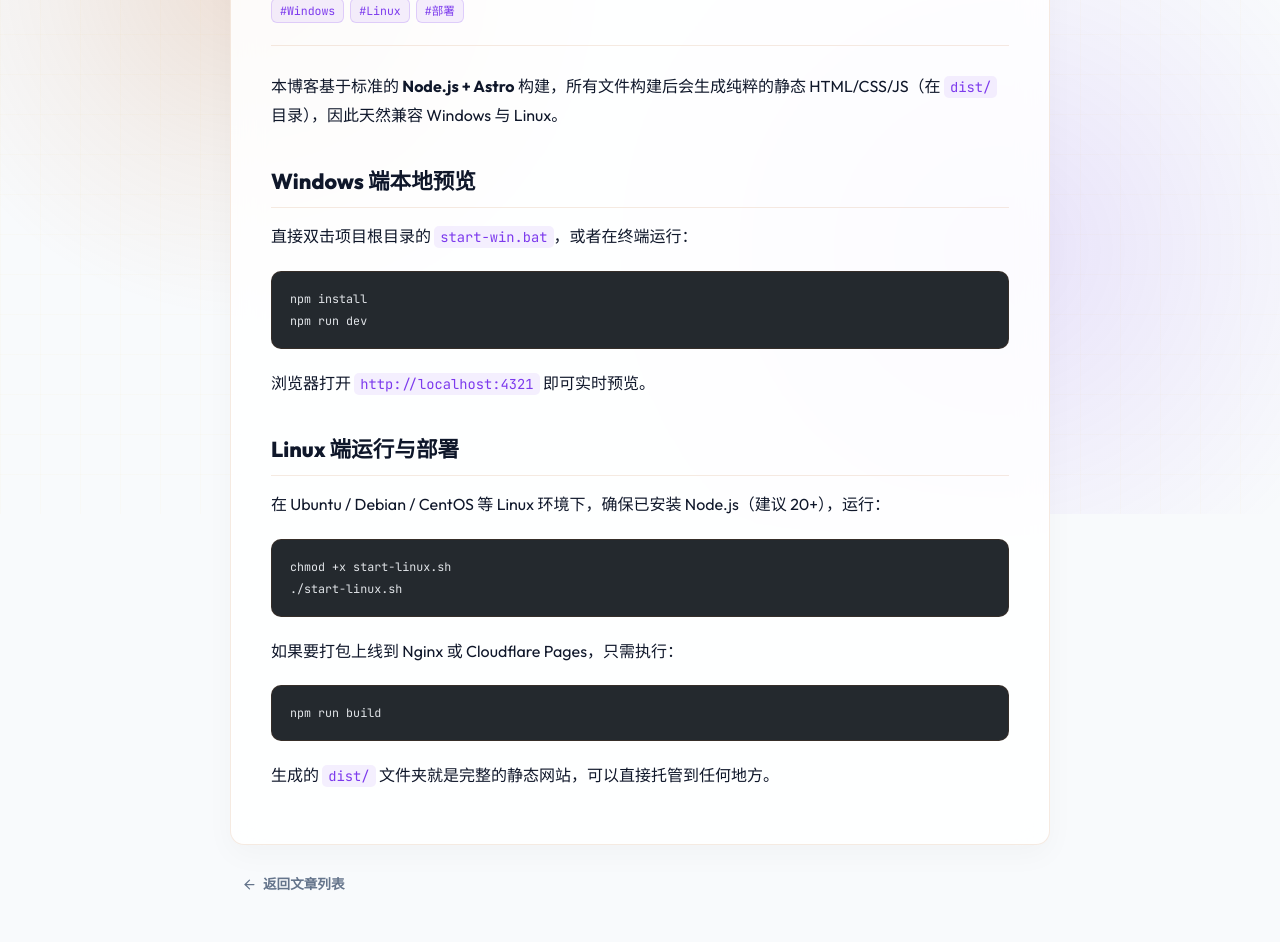
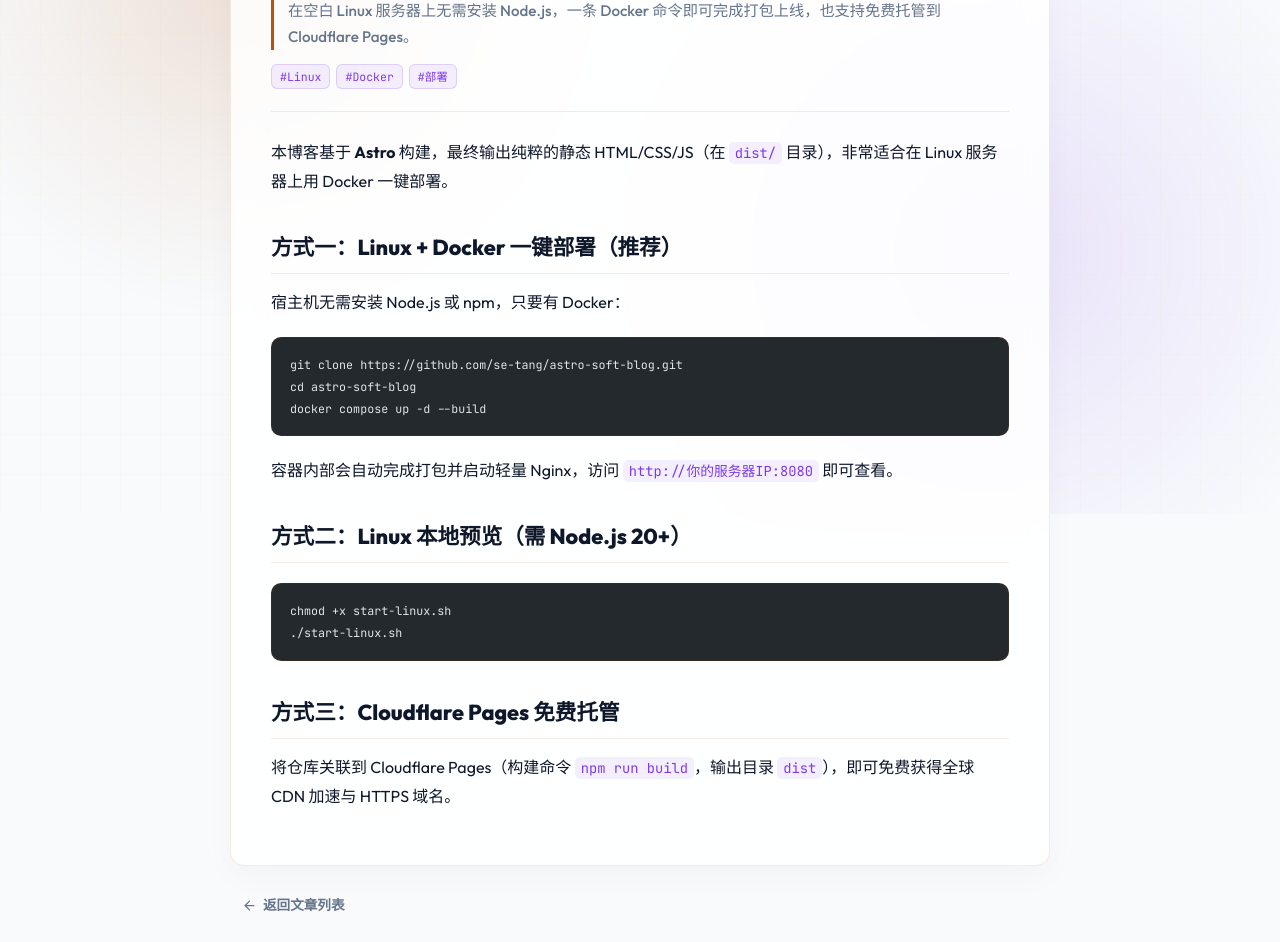
Before and after one commit to se-tang/astro-soft-blog, an Astro site: page /posts/cross-platform-guide in a window 1280 px wide. Shown: the part 286-1228 px from the top of the page. Built offline with nearby package versions, Linux system fonts and the light colour scheme; Astro itself is replaced by a stand-in of ours; code samples lack their colours.

Commit message:
chore: focus exclusively on Linux and Docker deployment

````diff
--- a/src/content/posts/cross-platform-guide.md
+++ b/src/content/posts/cross-platform-guide.md
@@ -1,37 +1,32 @@
 ---
-title: "Windows 与 Linux 跨平台运行与部署指南"
-description: "同一份博客代码，如何在 Windows 本地写作预览，又如何无缝运行在 Linux 服务器或 Cloudflare Pages 上。"
+title: "Linux 下 Docker 一键部署与 Cloudflare Pages 免费托管指南"
+description: "在空白 Linux 服务器上无需安装 Node.js，一条 Docker 命令即可完成打包上线，也支持免费托管到 Cloudflare Pages。"
 pubDate: 2026-11-15
 category: "运维部署"
-tags: ["Windows", "Linux", "部署"]
+tags: ["Linux", "Docker", "部署"]
 ---
 
-本博客基于标准的 **Node.js + Astro** 构建，所有文件构建后会生成纯粹的静态 HTML/CSS/JS（在 `dist/` 目录），因此天然兼容 Windows 与 Linux。
+本博客基于 **Astro** 构建，最终输出纯粹的静态 HTML/CSS/JS（在 `dist/` 目录），非常适合在 Linux 服务器上用 Docker 一键部署。
 
-## Windows 端本地预览
+## 方式一：Linux + Docker 一键部署（推荐）
 
-直接双击项目根目录的 `start-win.bat`，或者在终端运行：
+宿主机无需安装 Node.js 或 npm，只要有 Docker：
 
-```powershell
-npm install
-npm run dev
+```bash
+git clone https://github.com/se-tang/astro-soft-blog.git
+cd astro-soft-blog
+docker compose up -d --build
 ```
 
-浏览器打开 `http://localhost:4321` 即可实时预览。
+容器内部会自动完成打包并启动轻量 Nginx，访问 `http://你的服务器IP:8080` 即可查看。
 
-## Linux 端运行与部署
-
-在 Ubuntu / Debian / CentOS 等 Linux 环境下，确保已安装 Node.js（建议 20+），运行：
+## 方式二：Linux 本地预览（需 Node.js 20+）
 
 ```bash
 chmod +x start-linux.sh
 ./start-linux.sh
 ```
 
-如果要打包上线到 Nginx 或 Cloudflare Pages，只需执行：
+## 方式三：Cloudflare Pages 免费托管
 
-```bash
-npm run build
-```
-
-生成的 `dist/` 文件夹就是完整的静态网站，可以直接托管到任何地方。
+将仓库关联到 Cloudflare Pages（构建命令 `npm run build`，输出目录 `dist`），即可免费获得全球 CDN 加速与 HTTPS 域名。
--- a/src/content/posts/welcome-how-to-write.md
+++ b/src/content/posts/welcome-how-to-write.md
@@ -1,6 +1,6 @@
 ---
 title: "欢迎使用 Soft-Blog：纯小白 3 分钟写第一篇 Markdown 文章"
-description: "手把手教你在 Windows 或 Linux 下新建 Markdown 文章、本地预览并发布上线，无需懂任何前端代码。"
+description: "手把手教你在 Linux 下新建 Markdown 文章、Docker 一键部署上线，无需懂任何前端代码。"
 pubDate: 2026-11-17
 category: "新手指南"
 tags: ["Markdown", "教程", "入门"]
--- a/src/pages/about.astro
+++ b/src/pages/about.astro
@@ -16,7 +16,7 @@ import BaseLayout from '../layouts/BaseLayout.astro';
       <h2>跨平台说明</h2>
       <ul>
         <li><strong>写作方式</strong>：所有文章均为纯 <code>.md</code> 文件，存放在 <code>src/content/posts/</code> 目录。</li>
-        <li><strong>Windows &amp; Linux 兼容</strong>：项目基于标准 Node.js + Astro 构建，路径与脚本均已做跨平台处理，可在 Windows 本地预览写作，也可无缝部署到 Linux 服务器或 Cloudflare Pages。</li>
+        <li><strong>Linux &amp; Docker 一键部署</strong>：项目内置多阶段 <code>Dockerfile</code> 与 <code>docker-compose.yml</code>，在 Linux 服务器上一条命令即可完成编译与 Nginx 静态托管，也可免费部署到 Cloudflare Pages。</li>
       </ul>
     </div>
   </article>
--- a/src/pages/index.astro
+++ b/src/pages/index.astro
@@ -26,7 +26,7 @@ function formatDate(date: Date) {
   <section class="glass-panel guides-header">
     <h1 class="guides-h1">Soft-Blog · 个人博客</h1>
     <p class="guides-lede">
-      专注于纯粹的 Markdown 写作体验。采用低饱和柔和渐变背景与毛玻璃卡片设计，支持浅色 / 深色模式一键切换，在 Windows 与 Linux 下均可零成本部署。
+      专注于纯粹的 Markdown 写作体验。采用低饱和柔和渐变背景与毛玻璃卡片设计，支持浅色 / 深色模式一键切换，在 Linux Docker 或 Cloudflare Pages 下均可零成本部署。
     </p>
     <p class="guides-count">共收录 {allPosts.length} 篇文章 · {categories.length} 个分类</p>
   </section>
````
Also changed, not shown: README.md, 2 other files.
